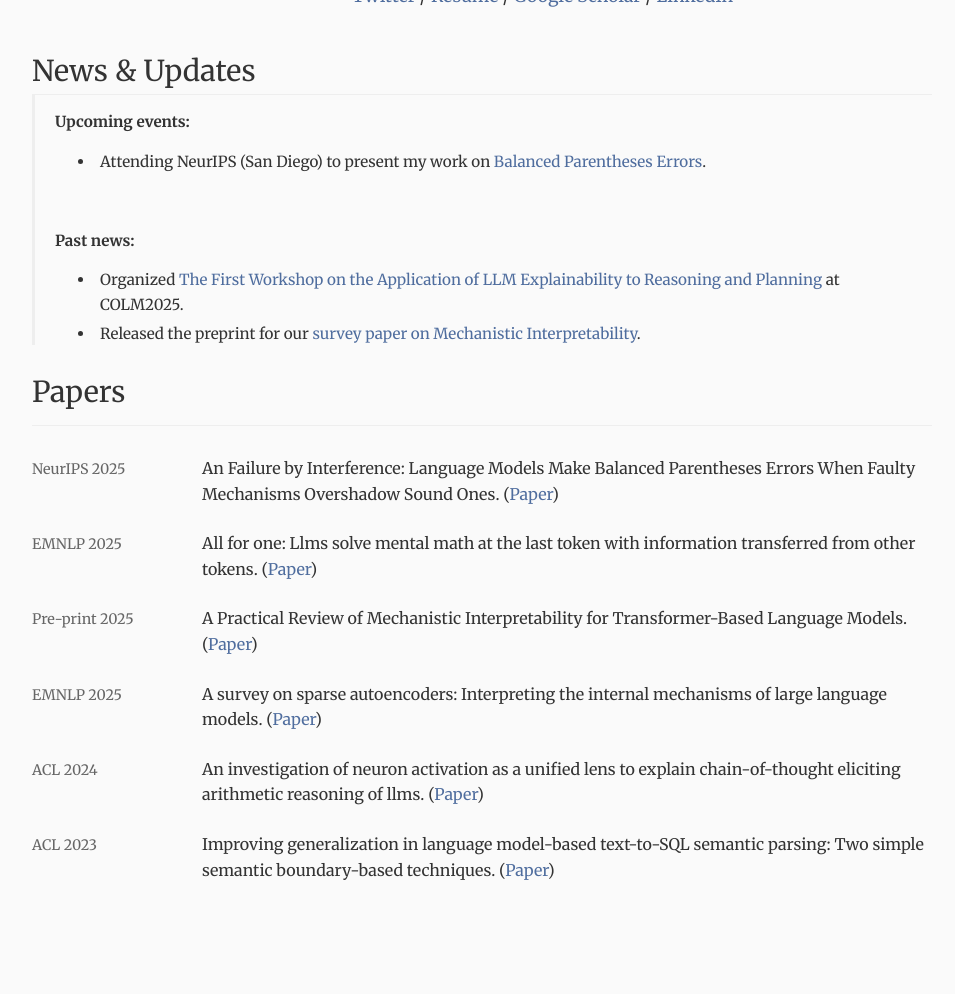
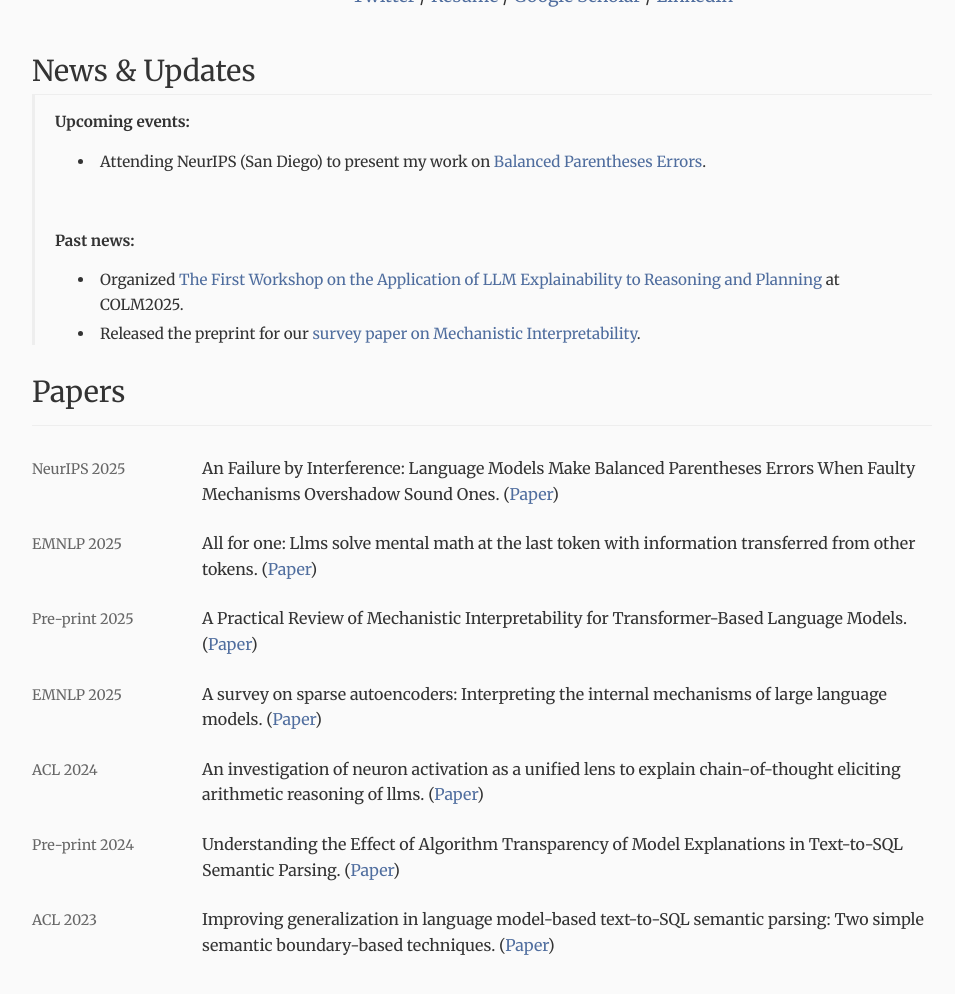
Before and after one commit to Dakingrai/testwebsite.github.io, a Jekyll site: the page built from index.md, in a window 1280 px wide, cut to the strip 445-1467 px from the top of the page. Shown: the top 994 px of the strip, without its empty margins (158-1113 px from the left). Built offline with Jekyll 4.4.1, drawn with Linux system fonts in a browser that asks for light colours; before the commit the page ends 1392 px from its top, so only the background shows below that.

Commit message:
minor changes

```diff
--- a/index.md
+++ b/index.md
@@ -92,6 +92,13 @@ title: Home
 </div>
 
 <div class="paper-item">
+  <div class="paper-date">Pre-print 2024</div>
+  <div class="paper-details">
+    Understanding the Effect of Algorithm Transparency of Model Explanations in Text-to-SQL Semantic Parsing. (<a href="https://arxiv.org/abs/2410.16283">Paper</a>)
+  </div>
+</div>
+
+<div class="paper-item">
   <div class="paper-date">ACL 2023</div>
   <div class="paper-details">
     Improving generalization in language model-based text-to-SQL semantic parsing: Two simple semantic boundary-based techniques. (<a href="https://arxiv.org/abs/2305.17378">Paper</a>)
```
